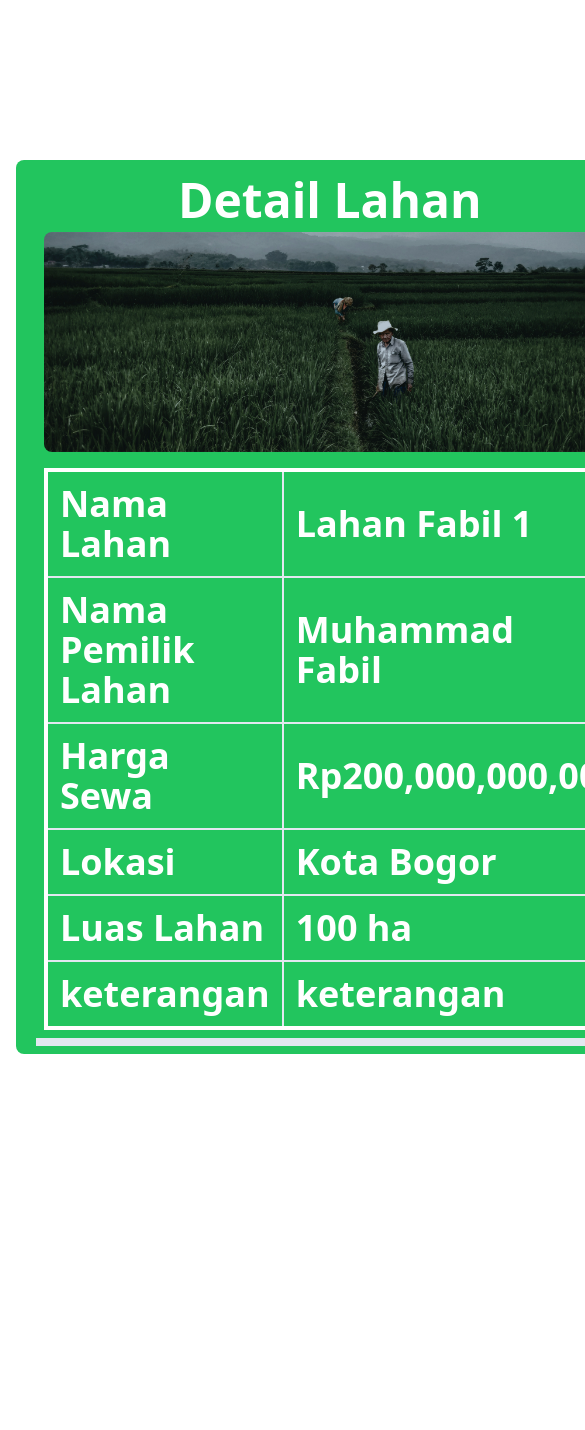
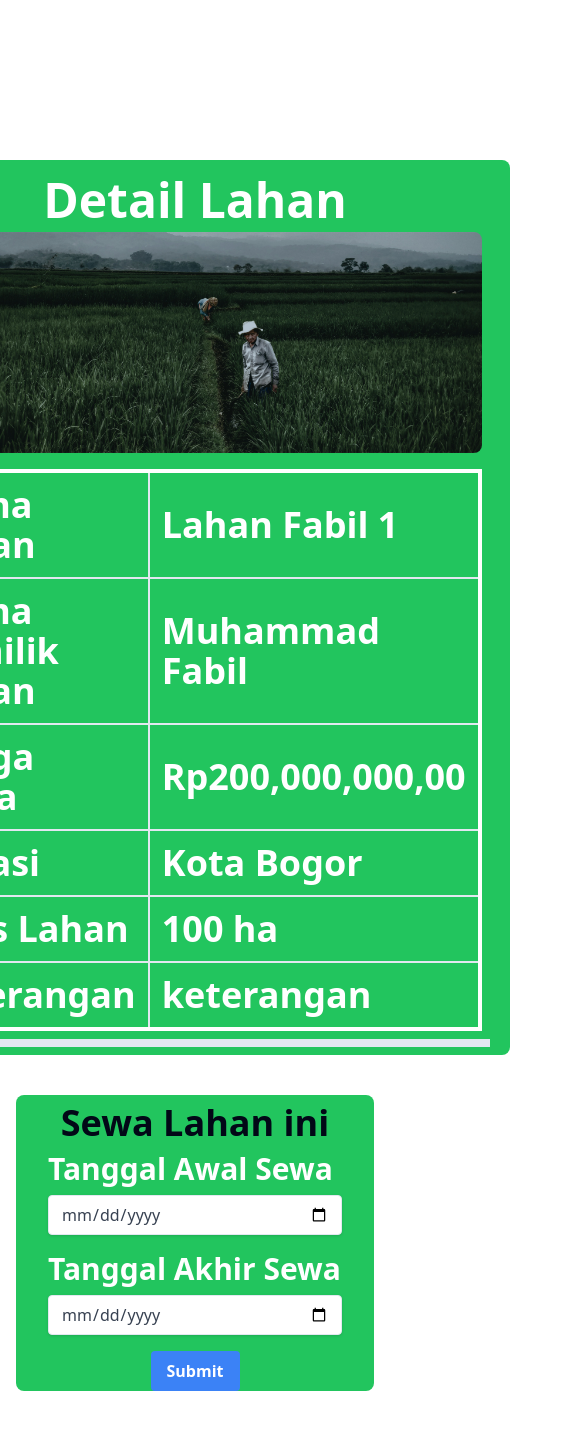
Before and after one commit to Ecoland-C624-PS008/ecoland-frontend, a React (Vite) app: page /land-detail in a window 390 px wide. Shown: the top 1430 px of the page, 585 px wide, since content can reach past the window. Before the commit the page ends 1214 px from the top, so only its background shows below. Built offline with nearby package versions, Linux system fonts and the light colour scheme.

Commit message:
responsive detail

```diff
--- a/src/pages/DetailPage.jsx
+++ b/src/pages/DetailPage.jsx
@@ -2,8 +2,8 @@ import React from 'react';
 
 const DetailPage = () => {
   return (
-    <div className='w-full py-[10rem] px-4 bg-white flex flex-col-2'>
-      <div className='flex justify-center items-center h-full '>
+    <div className='w-full py-[10rem] px-4 bg-white flex flex-col sm:flex-col md:flex-row'>
+      <div className='flex justify-center items-center h-full md:w-3/4'>
         <div className='px-5 bg-green-500 text-center rounded-lg text-white p-2'>
           <div className='border-b-8 p-2'>
             <h1 className='font-extrabold text-5xl pb-2'>Detail Lahan</h1>
@@ -11,45 +11,44 @@ const DetailPage = () => {
             <table className='mt-4 mx-auto border-4 text-4xl border-white font-bold '>
               <thead>
                 <tr>
-                <th className='border-2  border-r text-left p-3'> Nama Lahan</th>
-                <th className='border-2  border-r text-left p-3'> Lahan Fabil 1</th>
+                  <th className='border-2 border-r text-left p-3'>Nama Lahan</th>
+                  <th className='border-2 border-r text-left p-3'>Lahan Fabil 1</th>
                 </tr>
               </thead>
               <tbody>
-              <tr >
-                <td className='border-2  border-r text-left p-3'>Nama Pemilik Lahan</td>
-                <td className='border-2  border-r text-left p-3'>Muhammad Fabil</td>
+                <tr>
+                  <td className='border-2 border-r text-left p-3'>Nama Pemilik Lahan</td>
+                  <td className='border-2 border-r text-left p-3'>Muhammad Fabil</td>
                 </tr>
-              <tr >
-                <td className='border-2  border-r text-left p-3'>Harga Sewa</td>
-                <td className='border-2  border-r text-left p-3'>Rp200,000,000,00</td>
+                <tr>
+                  <td className='border-2 border-r text-left p-3'>Harga Sewa</td>
+                  <td className='border-2 border-r text-left p-3'>Rp200,000,000,00</td>
                 </tr>
-              <tr >
-                <td className='border-2  border-r text-left p-3' >Lokasi</td>
-                <td className='border-2  border-r text-left p-3'>Kota Bogor</td>
+                <tr>
+                  <td className='border-2 border-r text-left p-3'>Lokasi</td>
+                  <td className='border-2 border-r text-left p-3'>Kota Bogor</td>
                 </tr>
-              <tr >
+                <tr>
                   <td className='border-2 border-r text-left p-3'>Luas Lahan</td>
-                <td className='border-2  border-r text-left p-3'>100 ha</td>
+                  <td className='border-2 border-r text-left p-3'>100 ha</td>
                 </tr>
-              <tr >
-                <td className='border-2  border-r text-left p-3'>keterangan</td>
-                <td className='border-2  border-r text-left p-3'>keterangan</td>
+                <tr>
+                  <td className='border-2 border-r text-left p-3'>Keterangan</td>
+                  <td className='border-2 border-r text-left p-3'>keterangan</td>
                 </tr>
               </tbody>
             </table>
           </div>
-
         </div>
       </div>
-      <div className='bg-green-500 rounded-lg' >
+      <div className='bg-green-500 rounded-lg md:w-1/4 mt-10 md:mt-0 md:ml-10'>
         <h1 className='text-center font-bold text-4xl p-2'>Sewa Lahan ini</h1>
-            <div className="mb-4 text-left px-[200px]">
-            <label htmlFor="tanggal-awal-sewa" className="block text-white  font-bold mb-2 text-3xl">Tanggal Awal Sewa</label>
+        <div className="mb-4 text-left px-8 md:px-4">
+          <label htmlFor="tanggal-awal-sewa" className="block text-white font-bold mb-2 text-3xl">Tanggal Awal Sewa</label>
           <input id="tanggal-awal-sewa" type="date" className="shadow appearance-none border rounded w-full py-2 px-3 text-gray-700 leading-tight focus:outline-none focus:shadow-outline" />
         </div>
-            <div className="mb-4 text-left px-[200px]">
-            <label htmlFor="tanggal-akhir-sewa" className="block text-white  font-bold mb-2 text-3xl">Tanggal Akhir Sewa</label>
+        <div className="mb-4 text-left px-8 md:px-4">
+          <label htmlFor="tanggal-akhir-sewa" className="block text-white font-bold mb-2 text-3xl">Tanggal Akhir Sewa</label>
           <input id="tanggal-akhir-sewa" type="date" className="shadow appearance-none border rounded w-full py-2 px-3 text-gray-700 leading-tight focus:outline-none focus:shadow-outline" />
         </div>
         <div className='flex justify-center'>
```
Lines whose indentation alone changed are shown as unchanged.
